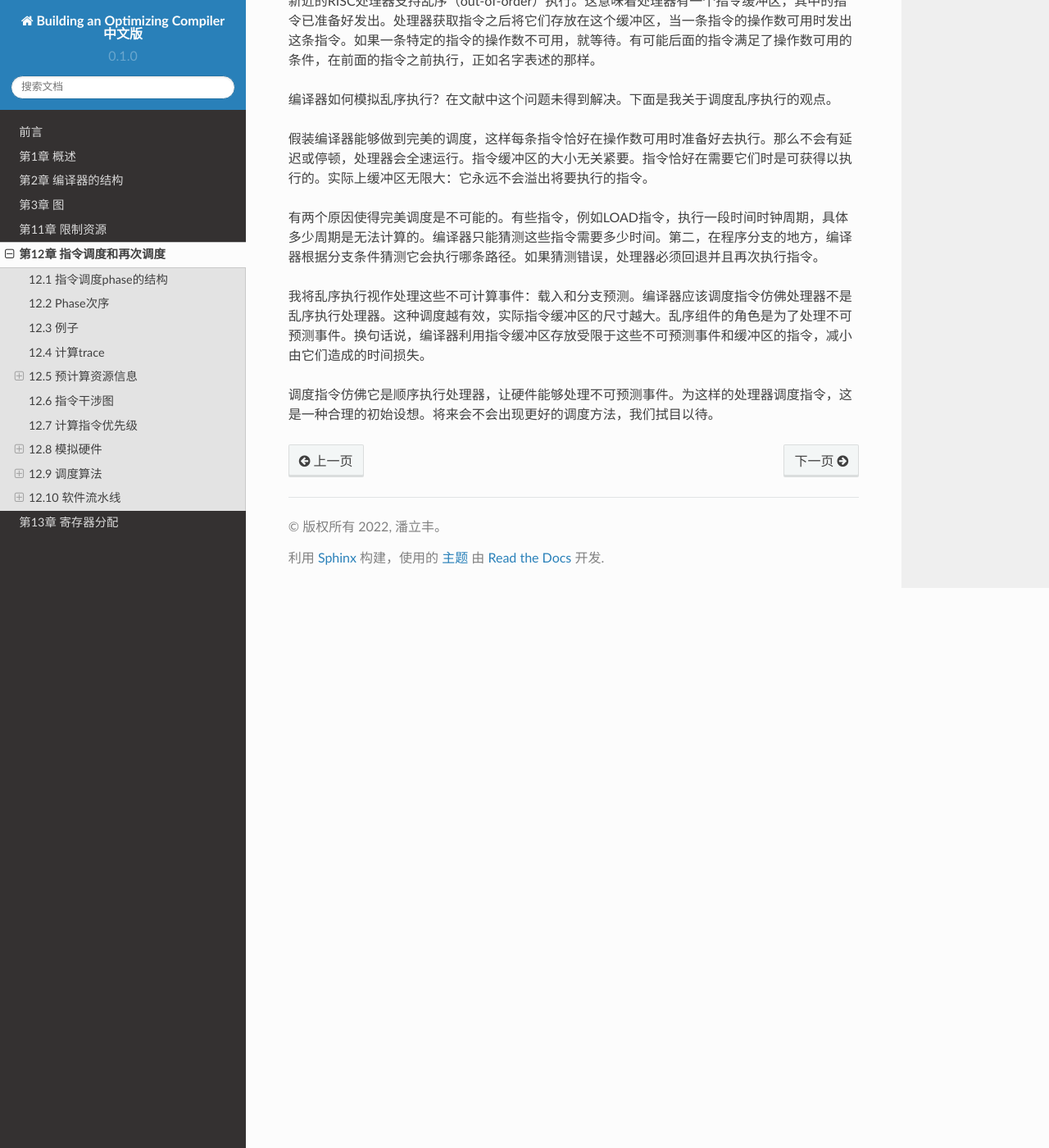
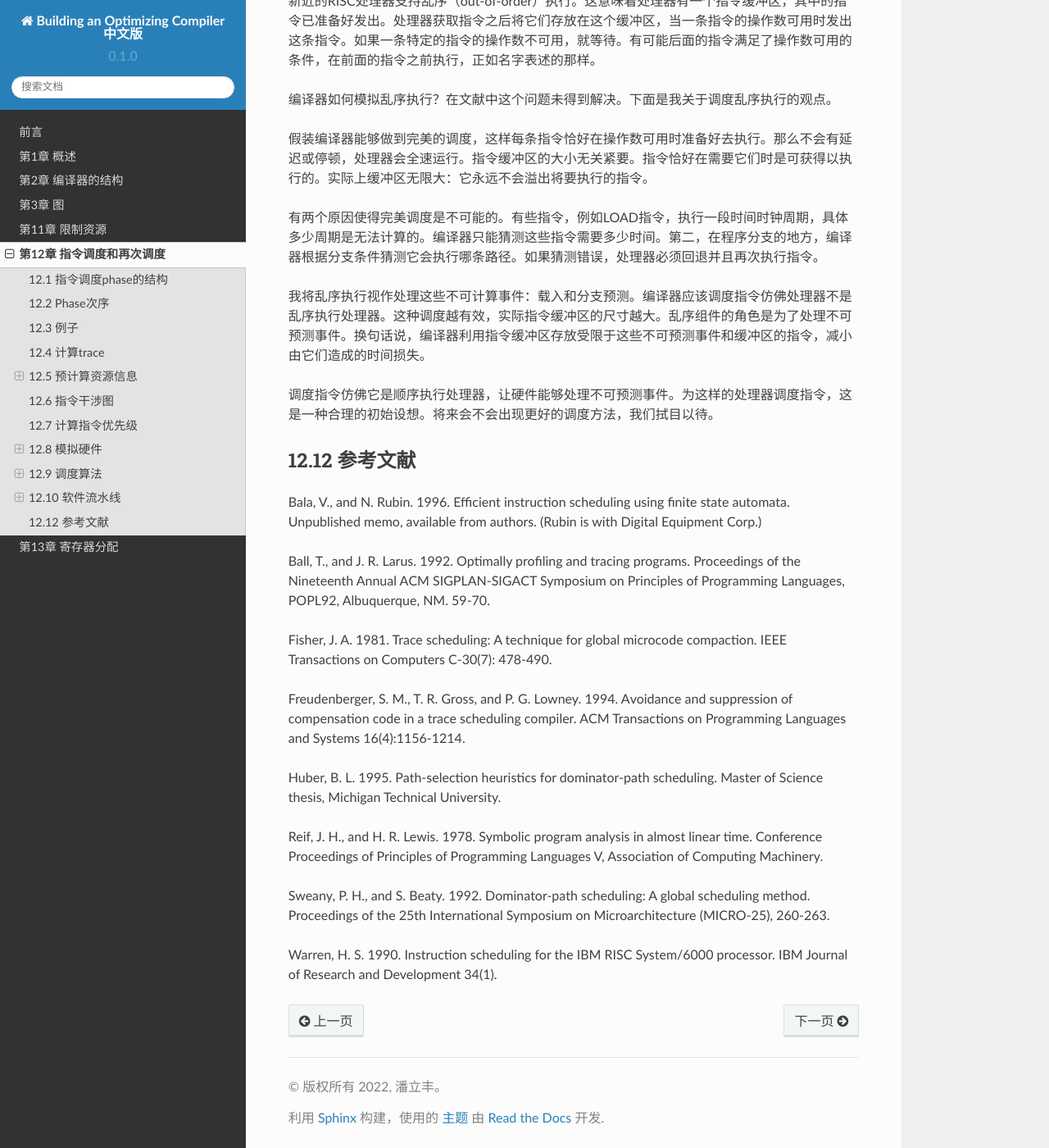
Before and after one commit to Jason2013/boc-chinese-text, a Sphinx documentation site: the page built from docs/source/chapter12.rst, in a window 1280 px wide and 1400 px high, scrolled down 33730 px. Shown: the whole window at 82% size. Built offline with Sphinx 7.4.7 and the Read the Docs theme 2.0.0, drawn with Linux system fonts in a browser that asks for light colours.

Commit message:
chapter 12: add references

```diff
--- a/docs/source/chapter12.rst
+++ b/docs/source/chapter12.rst
@@ -696,3 +696,22 @@ Figure 12.23 Schematic of Pipelined Loop
 我将乱序执行视作处理这些不可计算事件：载入和分支预测。编译器应该调度指令仿佛处理器不是乱序执行处理器。这种调度越有效，实际指令缓冲区的尺寸越大。乱序组件的角色是为了处理不可预测事件。换句话说，编译器利用指令缓冲区存放受限于这些不可预测事件和缓冲区的指令，减小由它们造成的时间损失。
 
 调度指令仿佛它是顺序执行处理器，让硬件能够处理不可预测事件。为这样的处理器调度指令，这是一种合理的初始设想。将来会不会出现更好的调度方法，我们拭目以待。
+
+12.12 参考文献
+**************
+
+Bala, V., and N. Rubin. 1996. Efficient instruction scheduling using finite state automata. Unpublished memo, available from authors. (Rubin is with Digital Equipment Corp.)
+
+Ball, T., and J. R. Larus. 1992. Optimally profiling and tracing programs. Proceedings of the Nineteenth Annual ACM SIGPLAN-SIGACT Symposium on Principles of Programming Languages, POPL92, Albuquerque, NM. 59-70.
+
+Fisher, J. A. 1981. Trace scheduling: A technique for global microcode compaction. IEEE Transactions on Computers C-30(7): 478-490.
+
+Freudenberger, S. M., T. R. Gross, and P. G. Lowney. 1994. Avoidance and suppression of compensation code in a trace scheduling compiler. ACM Transactions on Programming Languages and Systems 16(4):1156-1214.
+
+Huber, B. L. 1995. Path-selection heuristics for dominator-path scheduling. Master of Science thesis, Michigan Technical University.
+
+Reif, J. H., and H. R. Lewis. 1978. Symbolic program analysis in almost linear time. Conference Proceedings of Principles of Programming Languages V, Association of Computing Machinery.
+
+Sweany, P. H., and S. Beaty. 1992. Dominator-path scheduling: A global scheduling method. Proceedings of the 25th International Symposium on Microarchitecture (MICRO-25), 260-263.
+
+Warren, H. S. 1990. Instruction scheduling for the IBM RISC System/6000 processor. IBM Journal of Research and Development 34(1).
```
